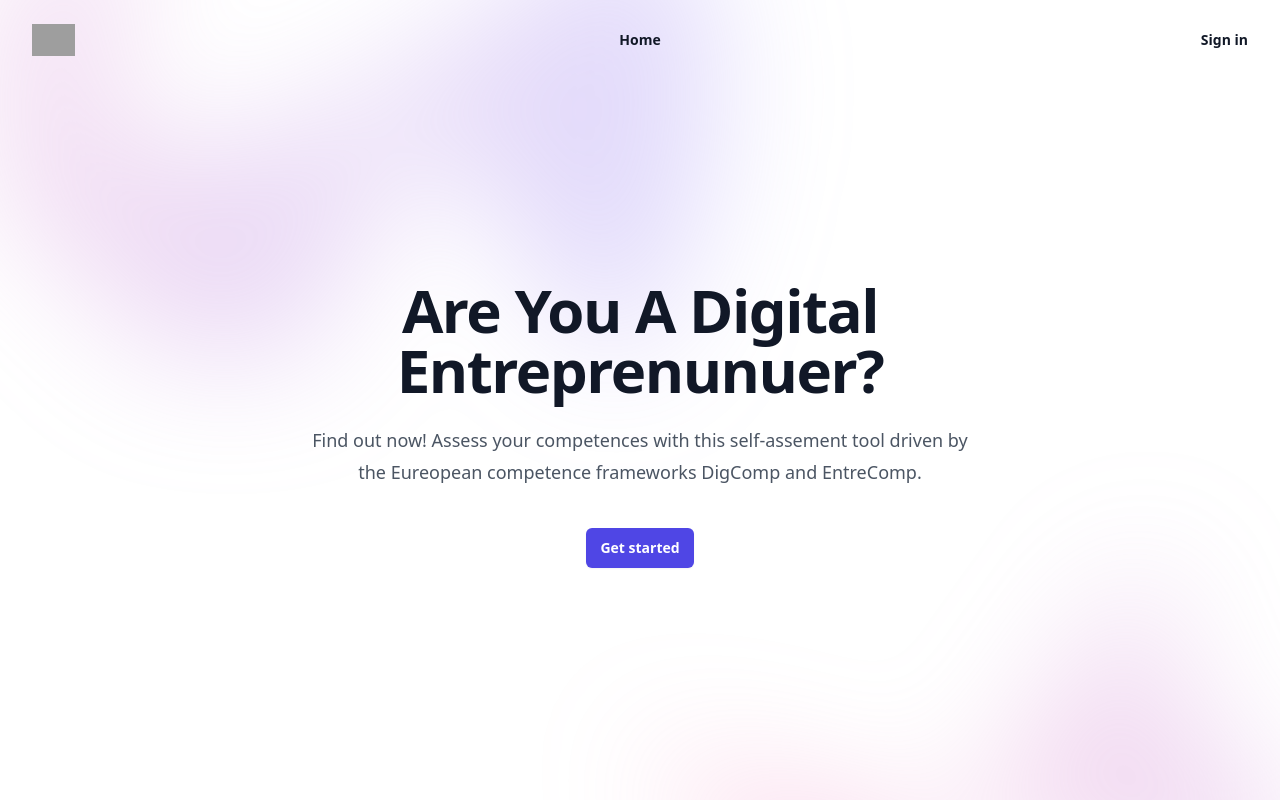
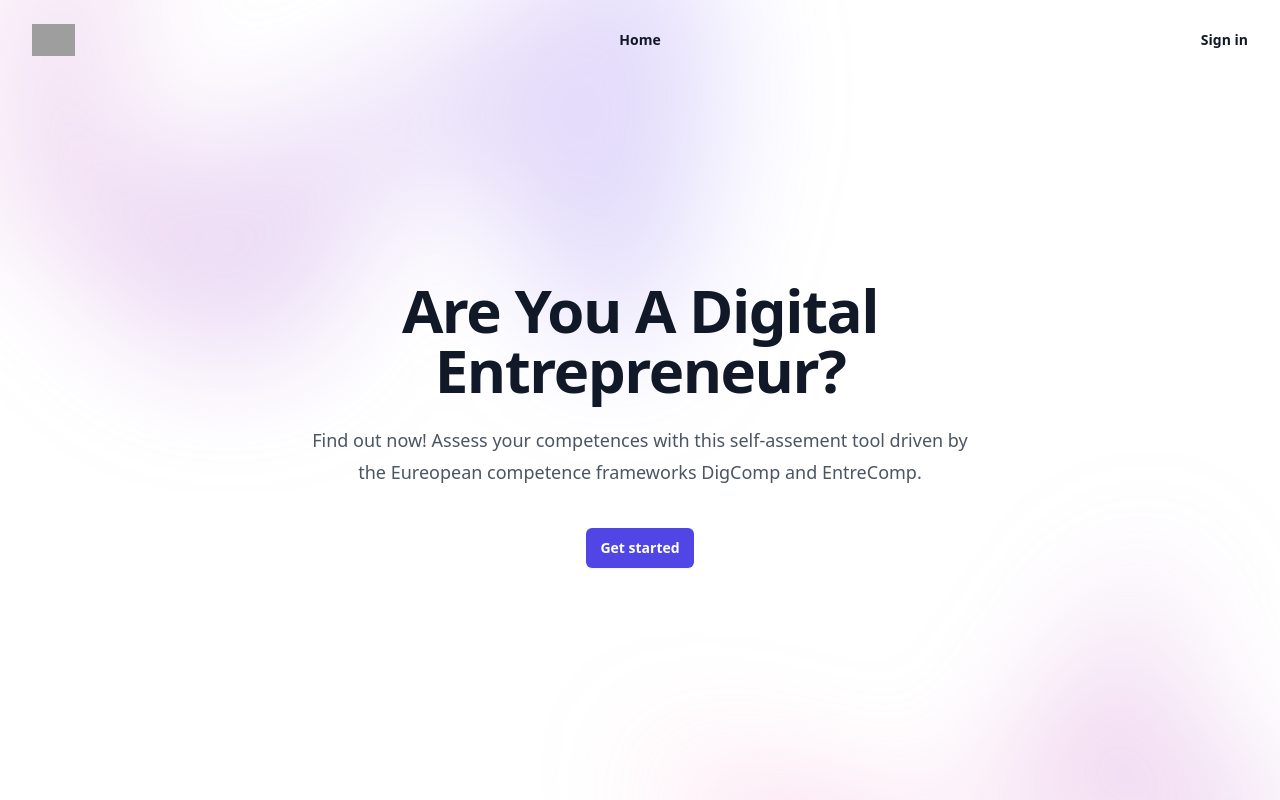
Before and after one commit to NiranjithCU/cu-competence, a Next.js app: page / in a window 1280 px wide. Shown: the top 800 px of the page. Built offline with nearby package versions, Linux system fonts and the light colour scheme; no server answers; grey boxes are pictures that could not be loaded.

Commit message:
fix(spelling): spelling

```diff
--- a/src/app/(main)/page.tsx
+++ b/src/app/(main)/page.tsx
@@ -40,7 +40,7 @@ export default async function Page() {
           <div className="mx-auto max-w-2xl py-32 sm:py-48 lg:py-56">
             <div className="text-center">
               <h1 className="text-4xl font-bold tracking-tight text-gray-900 sm:text-6xl">
-                Are You A Digital Entreprenunuer?
+                Are You A Digital Entrepreneur?
               </h1>
               <p className="mt-6 text-lg leading-8 text-gray-600">
                 Find out now! Assess your competences with this self-assement
```
